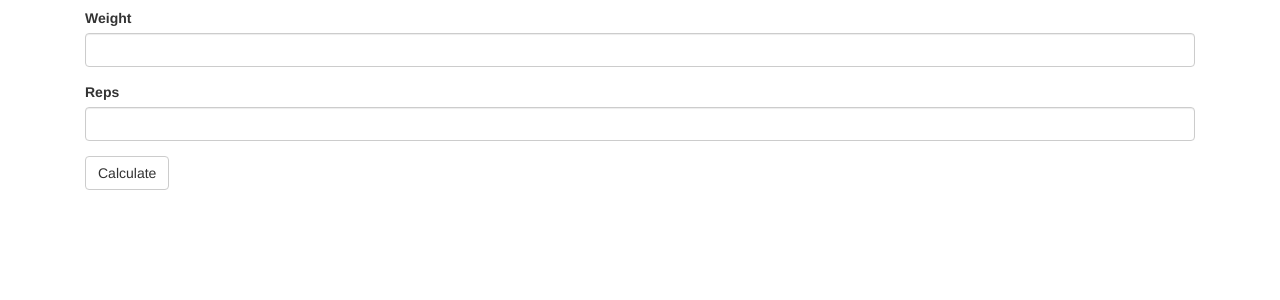
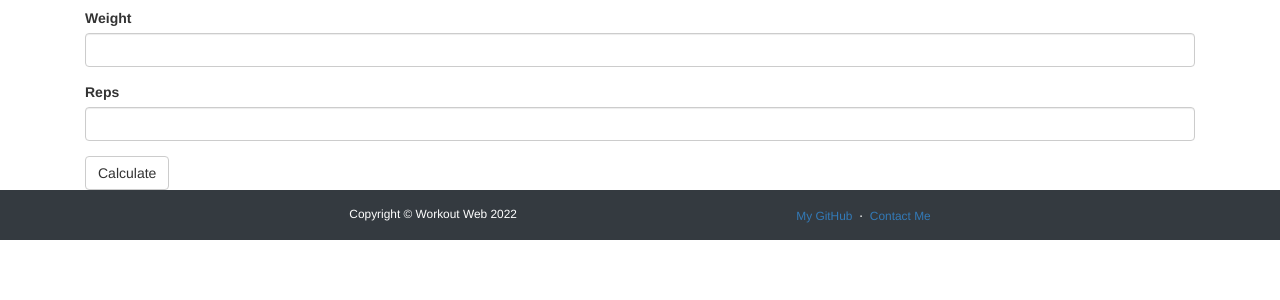
Before and after one commit to ObiBaratt/Workout-v1, a Flask app: page /calc_1rm in a window 1280 px wide. Shown: the part 218-518 px from the top of the page. Run offline with Flask 2, Linux system fonts and the light colour scheme; some libraries are stand-ins or nearby versions.

Commit message:
Include footer. Update footer links to GitHub and Contact.

```diff
--- a/templates/footer.html
+++ b/templates/footer.html
@@ -3,11 +3,9 @@
                 <div class="row align-items-center justify-content-between flex-column flex-sm-row">
                     <div class="col-auto"><div class="small m-0 text-white">Copyright &copy; Workout Web {{ year }}</div></div>
                     <div class="col-auto">
-                        <a class="link-light small" href="#!">Privacy</a>
+                        <a class="link-light small" href="https://github.com/ObiBaratt">My GitHub</a>
                         <span class="text-white mx-1">&middot;</span>
-                        <a class="link-light small" href="#!">Terms</a>
-                        <span class="text-white mx-1">&middot;</span>
-                        <a class="link-light small" href="#!">Contact</a>
+                        <a class="link-light small" href="mailto:obarattapp@gmail.com">Contact Me</a>
                     </div>
                 </div>
             </div>
--- a/templates/login.html
+++ b/templates/login.html
@@ -10,5 +10,5 @@
     <div class="container">{{ wtf.quick_form(form) }}
     <a href="{{ url_for('register') }}">Not registered?</a>
     </div>
-
+{% include "footer.html" %}
 {% endblock %}
--- a/templates/my_page.html
+++ b/templates/my_page.html
@@ -53,4 +53,5 @@
 
     </div>
     </body>
+    {% include "footer.html" %}
 {% endblock %}
--- a/templates/one_rm.html
+++ b/templates/one_rm.html
@@ -45,5 +45,6 @@
         </div>
 
     </div>
+    {% include "footer.html" %}
 {% endblock %}
 </body>
--- a/templates/programs.html
+++ b/templates/programs.html
@@ -7,5 +7,5 @@
         <h3>Enter Your Max:</h3>
                     {{ wtf.quick_form(form, id="no_zoom") }}
     </div>
-
+{% include "footer.html" %}
 {% endblock %}
--- a/templates/register.html
+++ b/templates/register.html
@@ -7,4 +7,5 @@
 </div>
     <div class="container">{{ wtf.quick_form(form) }}
     <a href="{{ url_for('login') }}">Already registered? Login instead.</a></div>
+    {% include "footer.html" %}
 {% endblock %}
--- a/templates/testing.html
+++ b/templates/testing.html
@@ -98,4 +98,5 @@
 
 </div>
 </body>
+    {% include "footer.html" %}
 {% endblock %}
--- a/templates/workout.html
+++ b/templates/workout.html
@@ -24,5 +24,5 @@
         </table>
         </div>
     {% endfor %}
-
+{% include "footer.html" %}
 {% endblock %}
```
